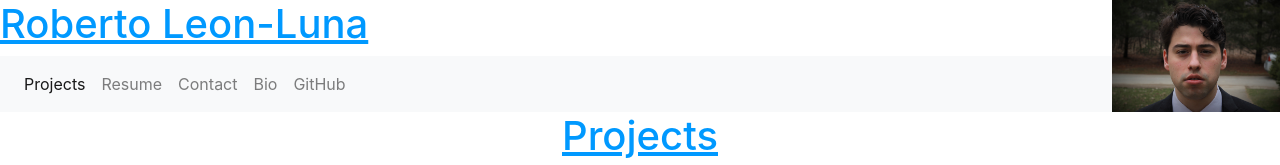
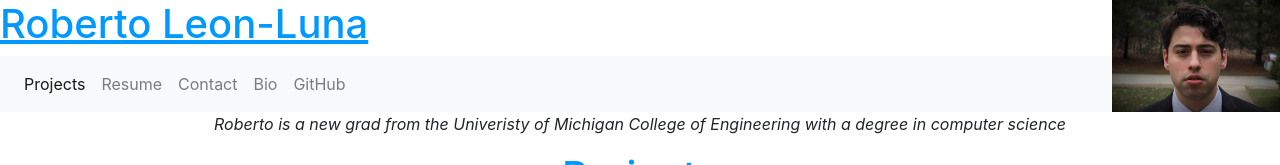
Before and after one commit to bertleon/website, a plain HTML site: page index.html in a window 1280 px wide. Shown: the top 165 px of the page. Drawn offline with nearby package versions, Linux system fonts and the light colour scheme.

Commit message:
update resume and index

```diff
--- a/index.html
+++ b/index.html
@@ -61,6 +61,7 @@
 
   <body>
     <div class="container">
+      <p align="center" style="font-style:italic"> Roberto is a new grad from the Univeristy of Michigan College of Engineering with a degree in computer science </p>
       <h1 align="center" style="color: #0099ff; text-decoration: underline;">
         Projects
       </h1>
```
Also changed, not shown: 1 other file.
